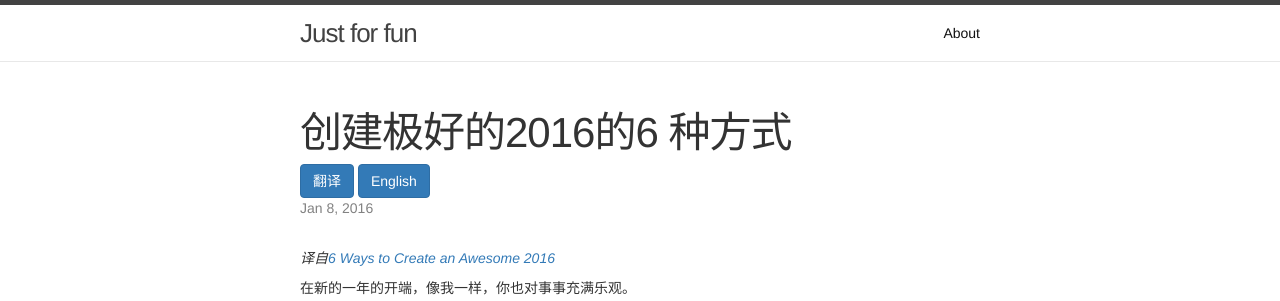
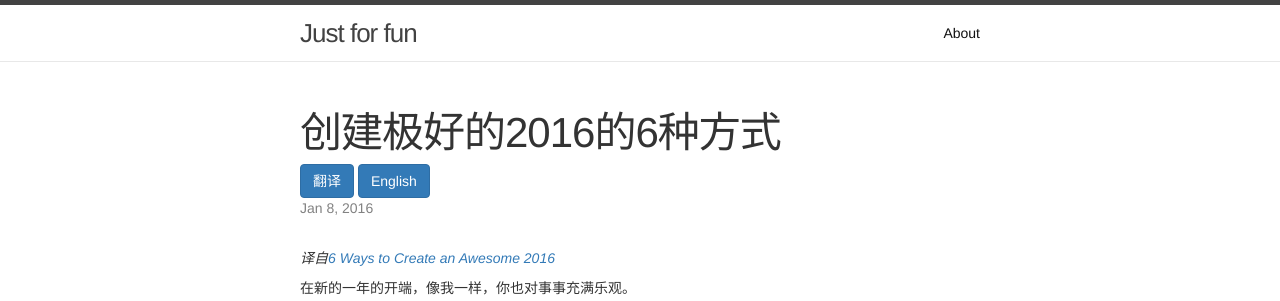
Before and after one commit to shaoyihe/shaoyihe.github.io, a Jekyll site: the page built from _posts/2016-01-08-awesome-2016.md, in a window 1280 px wide. Shown: the top 301 px of the page. Built offline with Jekyll 4.4.1, drawn with Linux system fonts in a browser that asks for light colours.

```diff
--- a/_posts/2016-01-08-awesome-2016.md
+++ b/_posts/2016-01-08-awesome-2016.md
@@ -1,5 +1,5 @@
 ---
-title:  "创建极好的2016的6 种方式"
+title:  "创建极好的2016的6种方式"
 date:   2016-01-08 20:36:00 +0800
 tags: [翻译,English]
 ---
```
